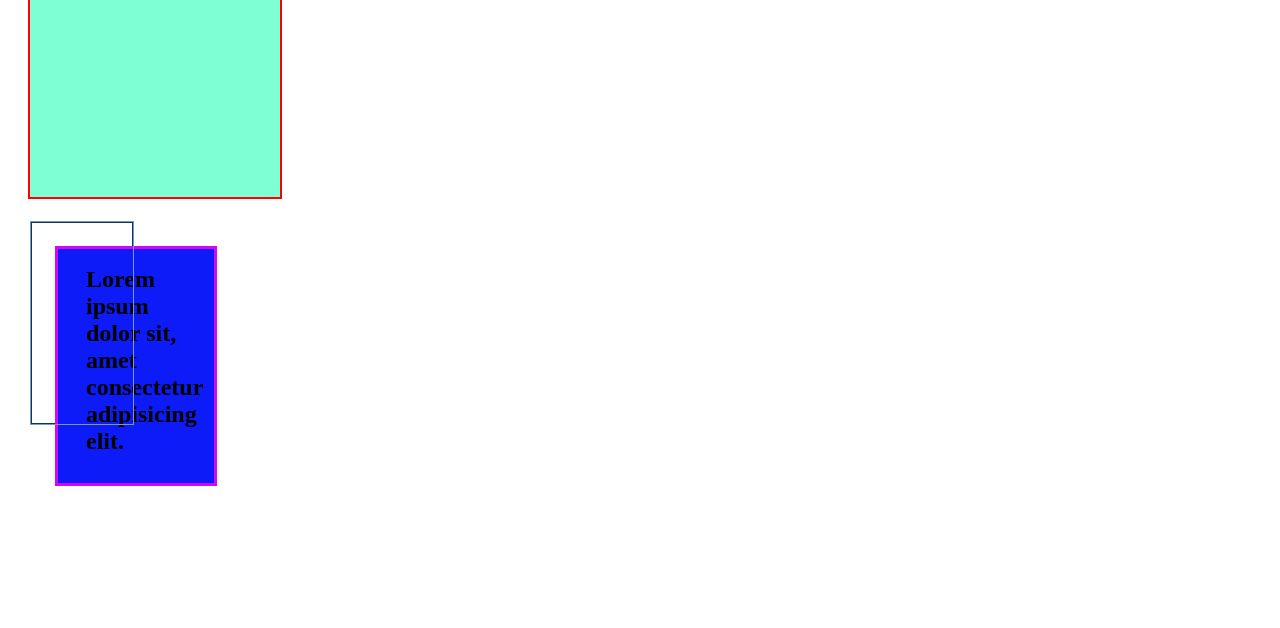
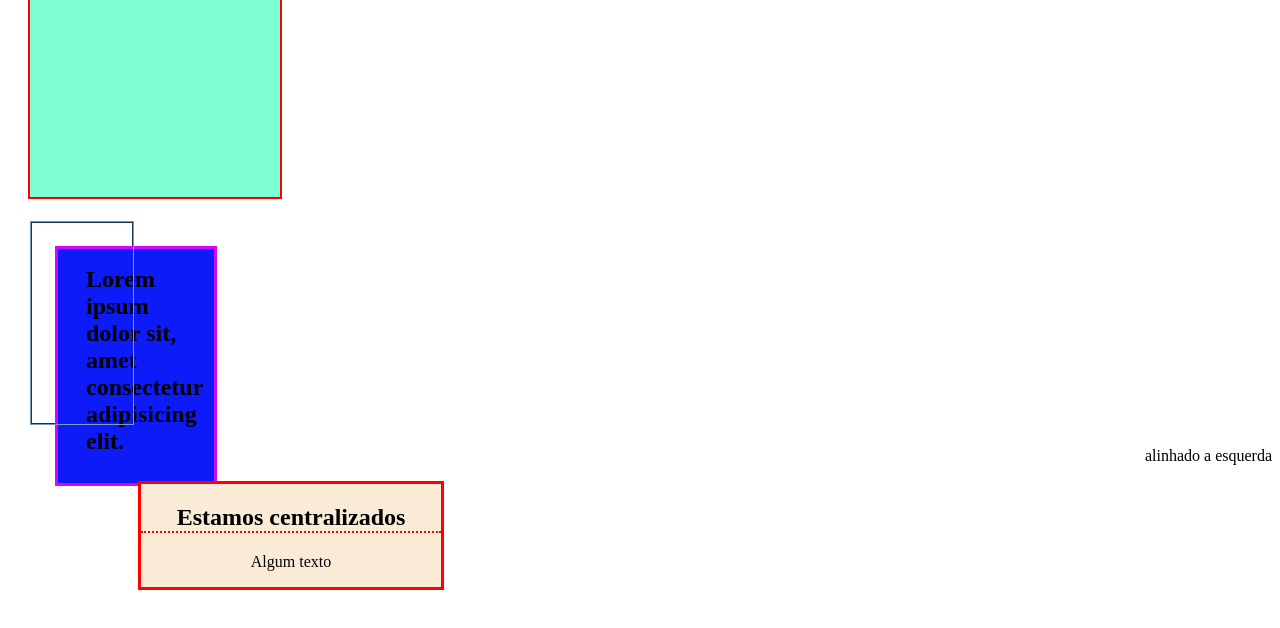
Before and after one commit to wallsp/14-03-html, a plain HTML site: page index.html in a window 1280 px wide. Shown: the part 2975-3603 px from the top of the page. Drawn offline with Linux system fonts and the light colour scheme.

Commit message:
24 alinhamentos

```diff
--- a/css/style.css
+++ b/css/style.css
@@ -194,3 +194,17 @@
   width: 100px;
   height: 200px;
 }
+
+/* 24 */
+
+.text-aligned{
+    text-align: right;
+}
+
+.container-center{
+    text-align: center;
+    background-color: antiquewhite;
+    width: 300px;
+    border: solid red;
+    margin-left: 130px;
+}
--- a/index.html
+++ b/index.html
@@ -138,5 +138,15 @@
         <h2 class="outline">Lorem ipsum dolor sit, amet consectetur adipisicing elit. </h2>
     </div>
 
+
+    <!-- 24 -->
+
+    <p class="text-aligned">alinhado a esquerda</p>
+    <div class="container-center">
+        <h2>Estamos centralizados</h2>
+        <p>Algum texto</p>
+    </div>
+
+
 </body>
 </html>
```
